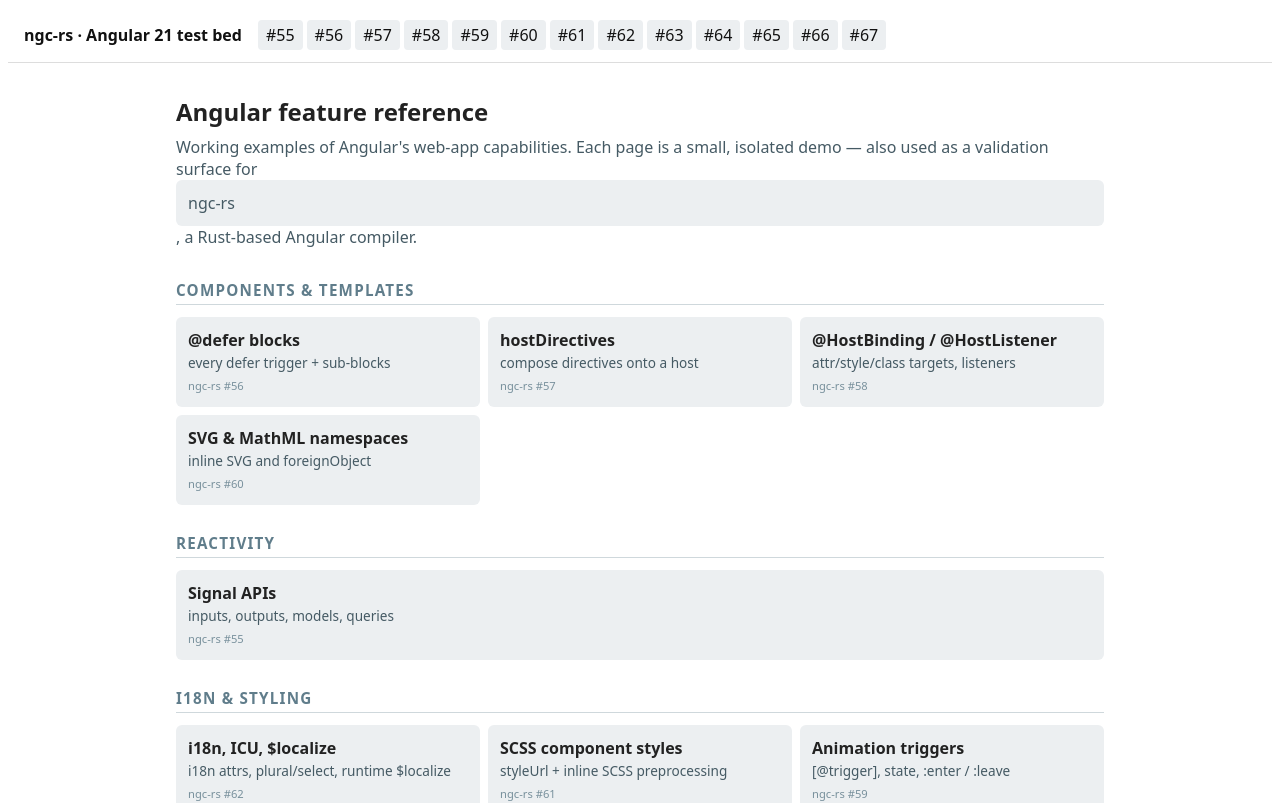
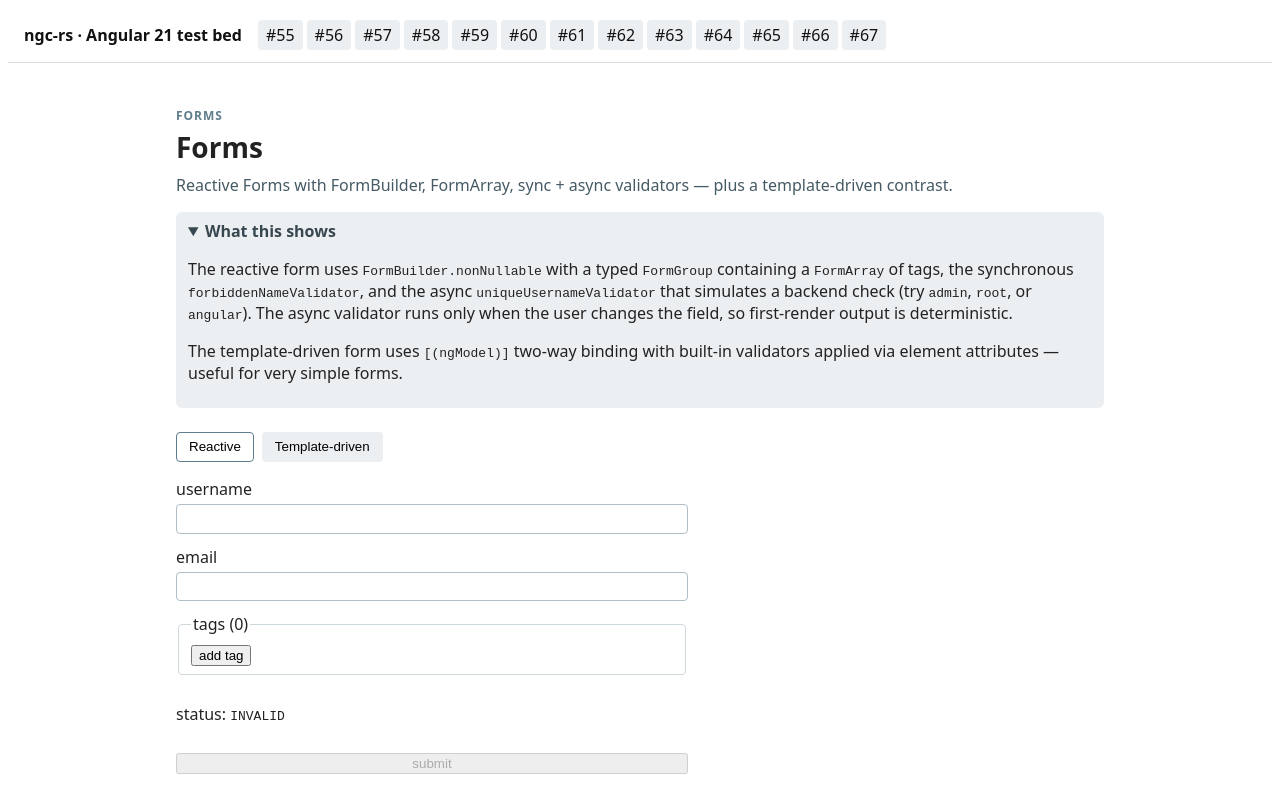
Before and after one commit to lukekania/ngc-rs-test-project, an Angular app: page /forms in a window 1280 px wide. Before the commit this address led to /. Shown: the top 803 px of the page. Built offline with nearby package versions, Linux system fonts and the light colour scheme.

Commit message:
feat: add reactive forms feature with sync and async validators

```diff
--- a/src/app/app.routes.ts
+++ b/src/app/app.routes.ts
@@ -75,5 +75,10 @@
         (m) => m.DiPipesDirectivesComponent,
       ),
   },
+  {
+    path: 'forms',
+    loadComponent: () =>
+      import('./features/forms/forms.component').then((m) => m.FormsDemoComponent),
+  },
   { path: '**', redirectTo: '' },
 ];
--- /dev/null
+++ b/src/app/features/forms/forms.component.ts
@@ -0,0 +1,72 @@
+import { Component, signal } from '@angular/core';
+import { FeaturePageComponent } from '../../shared/feature-page/feature-page.component';
+import { ReactiveFormComponent } from './reactive-form.component';
+import { TemplateFormComponent } from './template-form.component';
+
+@Component({
+  selector: 'app-forms-demo',
+  imports: [FeaturePageComponent, ReactiveFormComponent, TemplateFormComponent],
+  template: `
+    <app-feature-page
+      title="Forms"
+      groupLabel="Forms"
+      description="Reactive Forms with FormBuilder, FormArray, sync + async validators — plus a template-driven contrast."
+      [notesOpen]="true"
+    >
+      <ng-container ngProjectAs="[notes]">
+        <p>
+          The reactive form uses <code>FormBuilder.nonNullable</code> with a typed
+          <code>FormGroup</code> containing a <code>FormArray</code> of tags, the synchronous
+          <code>forbiddenNameValidator</code>, and the async <code>uniqueUsernameValidator</code>
+          that simulates a backend check (try <code>admin</code>, <code>root</code>, or
+          <code>angular</code>). The async validator runs only when the user changes the field, so
+          first-render output is deterministic.
+        </p>
+        <p>
+          The template-driven form uses <code>[(ngModel)]</code> two-way binding with built-in
+          validators applied via element attributes — useful for very simple forms.
+        </p>
+      </ng-container>
+
+      <div class="tabs">
+        <button
+          [class.active]="tab() === 'reactive'"
+          (click)="tab.set('reactive')"
+        >Reactive</button>
+        <button
+          [class.active]="tab() === 'template'"
+          (click)="tab.set('template')"
+        >Template-driven</button>
+      </div>
+
+      @if (tab() === 'reactive') {
+        <app-reactive-form />
+      } @else {
+        <app-template-form />
+      }
+    </app-feature-page>
+  `,
+  styles: [
+    `
+      .tabs {
+        display: flex;
+        gap: 0.5rem;
+        margin-bottom: 1rem;
+      }
+      .tabs button {
+        padding: 0.4rem 0.75rem;
+        background: #eceff1;
+        border: 1px solid transparent;
+        border-radius: 4px;
+        cursor: pointer;
+      }
+      .tabs button.active {
+        background: #fff;
+        border-color: #607d8b;
+      }
+    `,
+  ],
+})
+export class FormsDemoComponent {
+  readonly tab = signal<'reactive' | 'template'>('reactive');
+}
--- /dev/null
+++ b/src/app/features/forms/reactive-form.component.ts
@@ -0,0 +1,127 @@
+import { Component, inject, signal } from '@angular/core';
+import { FormBuilder, ReactiveFormsModule, Validators } from '@angular/forms';
+import { forbiddenNameValidator } from './validators/forbidden-name.validator';
+import { uniqueUsernameValidator } from './validators/unique-username.validator';
+
+@Component({
+  selector: 'app-reactive-form',
+  imports: [ReactiveFormsModule],
+  template: `
+    <form [formGroup]="form" (ngSubmit)="submit()">
+      <label>
+        username
+        <input formControlName="username" />
+        @if (form.controls.username.pending) {
+          <em class="hint">checking…</em>
+        } @else if (form.controls.username.errors?.['taken']) {
+          <em class="err">that username is taken</em>
+        } @else if (form.controls.username.errors?.['forbidden']) {
+          <em class="err">forbidden name</em>
+        } @else if (form.controls.username.errors?.['required'] && form.controls.username.touched) {
+          <em class="err">required</em>
+        }
+      </label>
+
+      <label>
+        email
+        <input type="email" formControlName="email" />
+        @if (form.controls.email.errors?.['email'] && form.controls.email.touched) {
+          <em class="err">not a valid email</em>
+        }
+      </label>
+
+      <fieldset formArrayName="tags">
+        <legend>tags ({{ tags.length }})</legend>
+        @for (ctrl of tags.controls; track $index) {
+          <div class="tag-row">
+            <input [formControlName]="$index" />
+            <button type="button" (click)="removeTag($index)">remove</button>
+          </div>
+        }
+        <button type="button" (click)="addTag()">add tag</button>
+      </fieldset>
+
+      <p>status: <code>{{ form.status }}</code></p>
+      <button type="submit" [disabled]="form.invalid || form.pending">submit</button>
+      @if (submitted()) {
+        <pre class="ok">{{ submitted() }}</pre>
+      }
+    </form>
+  `,
+  styles: [
+    `
+      form {
+        display: grid;
+        gap: 0.75rem;
+        max-width: 32rem;
+      }
+      label {
+        display: grid;
+        gap: 0.25rem;
+      }
+      input {
+        padding: 0.4rem;
+        border: 1px solid #b0bec5;
+        border-radius: 4px;
+      }
+      .err {
+        color: #c62828;
+        font-style: normal;
+        font-size: 0.85rem;
+      }
+      .hint {
+        color: #1976d2;
+        font-style: normal;
+        font-size: 0.85rem;
+      }
+      .ok {
+        background: #e8f5e9;
+        padding: 0.5rem;
+        border-radius: 4px;
+        white-space: pre-wrap;
+      }
+      fieldset {
+        border: 1px solid #cfd8dc;
+        border-radius: 4px;
+        padding: 0.5rem 0.75rem;
+      }
+      .tag-row {
+        display: flex;
+        gap: 0.4rem;
+        margin: 0.25rem 0;
+      }
+    `,
+  ],
+})
+export class ReactiveFormComponent {
+  private readonly fb = inject(FormBuilder);
+
+  readonly form = this.fb.nonNullable.group({
+    username: this.fb.nonNullable.control('', {
+      validators: [Validators.required, forbiddenNameValidator(['banned', 'spam'])],
+      asyncValidators: [uniqueUsernameValidator()],
+      updateOn: 'change',
+    }),
+    email: this.fb.nonNullable.control('', [Validators.email]),
+    tags: this.fb.nonNullable.array<string>([]),
+  });
+
+  readonly submitted = signal('');
+
+  get tags() {
+    return this.form.controls.tags;
+  }
+
+  addTag() {
+    this.tags.push(this.fb.nonNullable.control(''));
+  }
+
+  removeTag(i: number) {
+    this.tags.removeAt(i);
+  }
+
+  submit() {
+    if (this.form.invalid) return;
+    this.submitted.set(JSON.stringify(this.form.getRawValue(), null, 2));
+  }
+}
--- /dev/null
+++ b/src/app/features/forms/template-form.component.ts
@@ -0,0 +1,57 @@
+import { Component, signal } from '@angular/core';
+import { FormsModule } from '@angular/forms';
+
+@Component({
+  selector: 'app-template-form',
+  imports: [FormsModule],
+  template: `
+    <form #f="ngForm" (ngSubmit)="submit(f.value)">
+      <label>
+        name
+        <input name="name" [(ngModel)]="model.name" required minlength="2" #name="ngModel" />
+        @if (name.invalid && (name.dirty || name.touched)) {
+          <em class="err">name needs at least 2 characters</em>
+        }
+      </label>
+      <label>
+        accept terms
+        <input type="checkbox" name="accepted" [(ngModel)]="model.accepted" required />
+      </label>
+      <button type="submit" [disabled]="f.invalid">submit</button>
+      @if (last()) {
+        <pre class="ok">{{ last() }}</pre>
+      }
+    </form>
+  `,
+  styles: [
+    `
+      form {
+        display: grid;
+        gap: 0.5rem;
+        max-width: 24rem;
+      }
+      label {
+        display: grid;
+        gap: 0.25rem;
+      }
+      .err {
+        color: #c62828;
+        font-size: 0.85rem;
+        font-style: normal;
+      }
+      .ok {
+        background: #e8f5e9;
+        padding: 0.5rem;
+        border-radius: 4px;
+      }
+    `,
+  ],
+})
+export class TemplateFormComponent {
+  protected model = { name: '', accepted: false };
+  readonly last = signal('');
+
+  submit(value: unknown) {
+    this.last.set(JSON.stringify(value, null, 2));
+  }
+}
--- /dev/null
+++ b/src/app/features/forms/validators/forbidden-name.validator.ts
@@ -0,0 +1,9 @@
+import { AbstractControl, ValidatorFn } from '@angular/forms';
+
+export function forbiddenNameValidator(forbidden: readonly string[]): ValidatorFn {
+  const set = new Set(forbidden.map((s) => s.toLowerCase()));
+  return (control: AbstractControl) => {
+    const value = String(control.value ?? '').toLowerCase();
+    return value && set.has(value) ? { forbidden: { value } } : null;
+  };
+}
--- /dev/null
+++ b/src/app/features/forms/validators/unique-username.validator.ts
@@ -0,0 +1,16 @@
+import { AbstractControl, AsyncValidatorFn } from '@angular/forms';
+import { Observable, of, timer } from 'rxjs';
+import { map, switchMap } from 'rxjs/operators';
+
+const TAKEN = new Set(['admin', 'root', 'angular']);
+
+export function uniqueUsernameValidator(): AsyncValidatorFn {
+  return (control: AbstractControl): Observable<{ taken: true } | null> => {
+    const value = String(control.value ?? '').toLowerCase();
+    if (!value) return of(null);
+    return timer(400).pipe(
+      switchMap(() => of(TAKEN.has(value))),
+      map((isTaken) => (isTaken ? { taken: true } : null)),
+    );
+  };
+}
```
